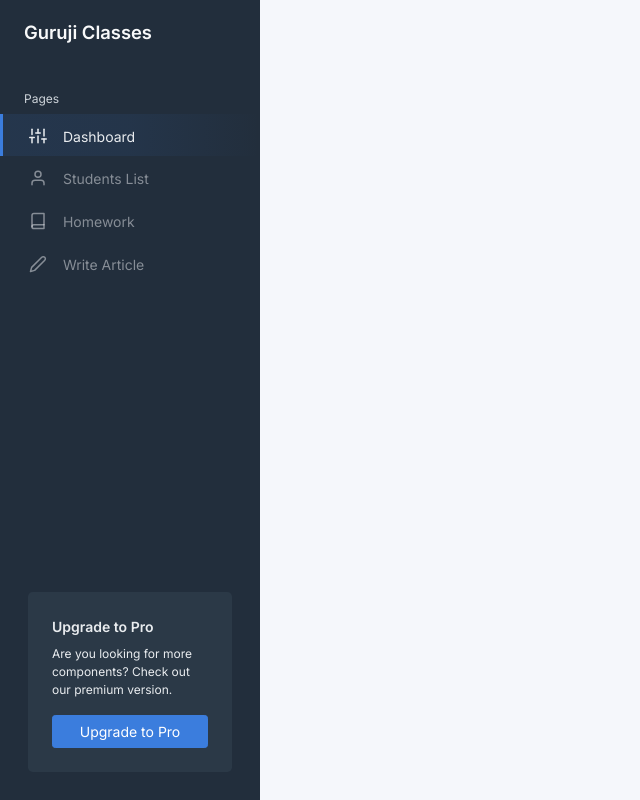
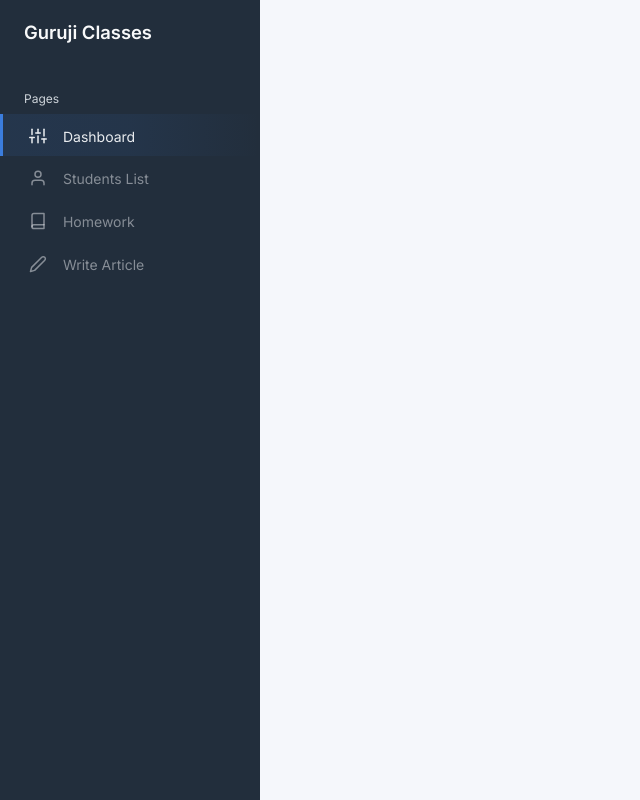
Before and after one commit to amitskasabe/ci_guruji, a CodeIgniter 4 app: the page made by app/Views/admin/static/index.php in a window 1280 px wide. Shown: the whole page, without its empty margins (0-640 px from the left). Run offline with PHP 8.4 and a stand-in for CodeIgniter, Linux system fonts and the light colour scheme; the template is opened without the code that fills it, so the values that code supplies are empty; some libraries are stand-ins or nearby versions.

Commit message:
upgrade to pro removed

```diff
--- a/app/Views/admin/static/components/header.php
+++ b/app/Views/admin/static/components/header.php
@@ -67,18 +67,6 @@
 
       </ul>
 
-      <div class="sidebar-cta">
-        <div class="sidebar-cta-content">
-          <strong class="d-inline-block mb-2">Upgrade to Pro</strong>
-          <div class="mb-3 text-sm">
-            Are you looking for more components? Check out our premium version.
-          </div>
-          <div class="d-grid">
-            <a href="upgrade-to-pro.html" class="btn btn-primary"
-              >Upgrade to Pro</a
-            >
-          </div>
-        </div>
-      </div>
+
     </div>
   </nav>
```
